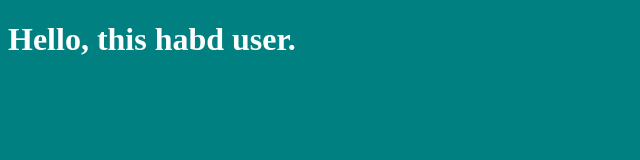
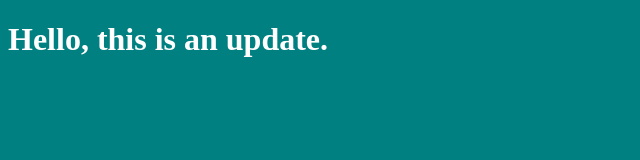
Before and after one commit to ahmedessam3270/project-react-test, a plain HTML site: page index.html in a window 1280 px wide. Shown: the whole page, without its empty margins (0-640 px from the left). Drawn offline with Linux system fonts and the light colour scheme.

Commit message:
modyfing the html file

```diff
--- a/index.html
+++ b/index.html
@@ -7,7 +7,7 @@
     <link rel="stylesheet" href="style.css" />
   </head>
   <body>
-    <h1>Hello, this habd user.</h1>
+    <h1>Hello, this is an update.</h1>
     <script src="app.js"></script>
   </body>
 </html>
```
